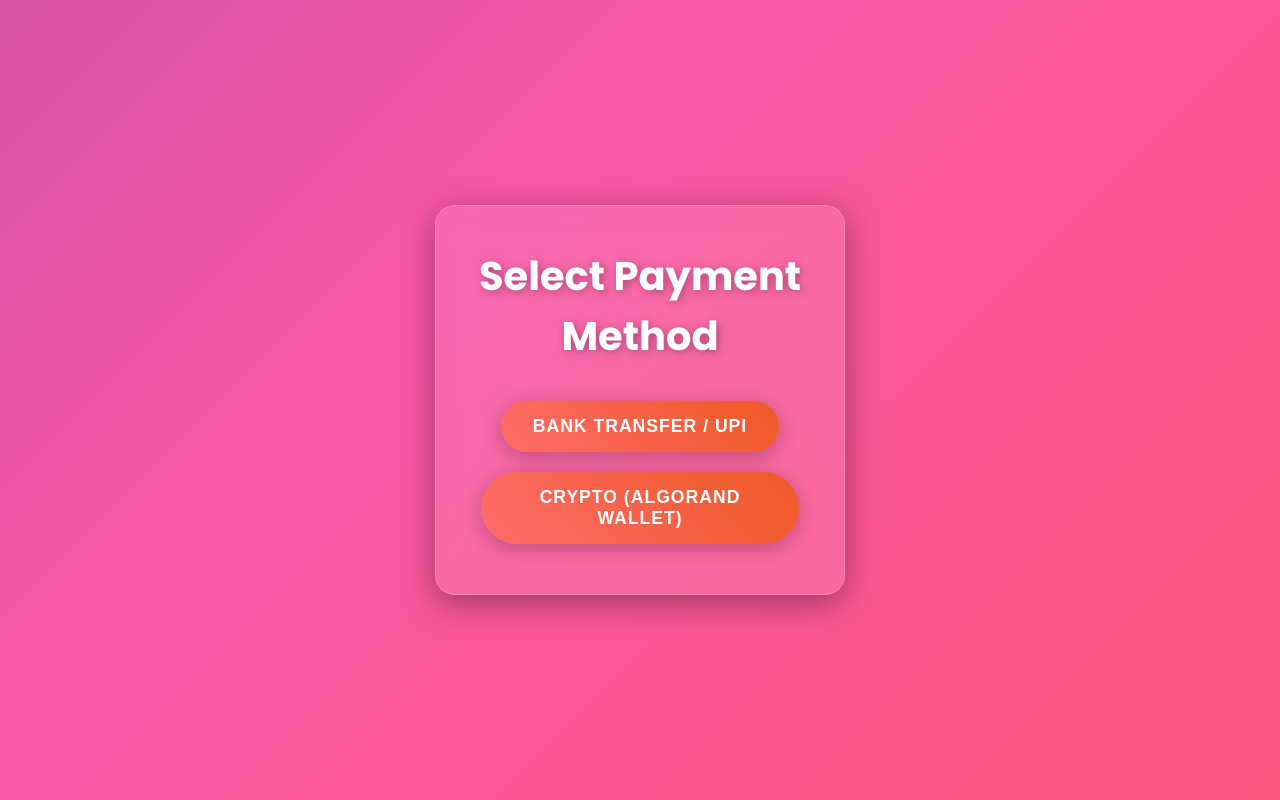
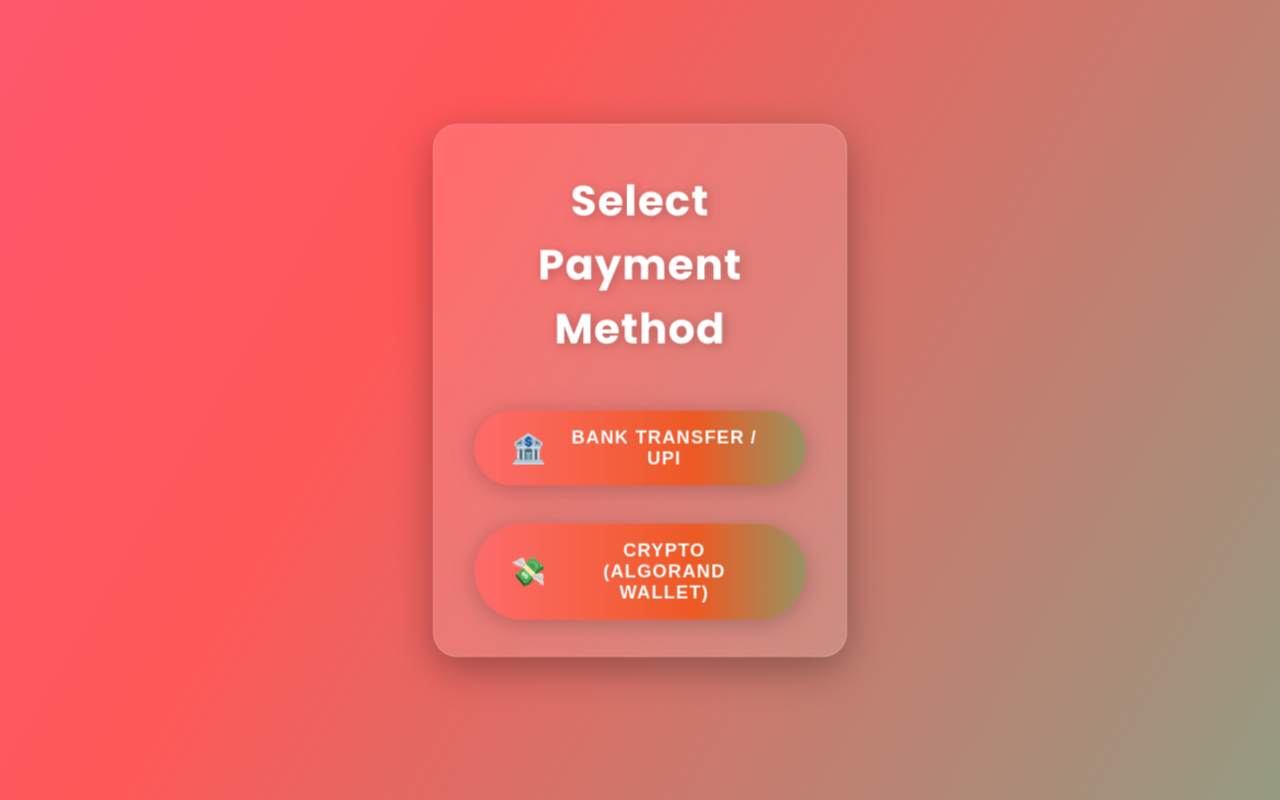
Before and after one commit to Suryadeepsinh-Jadeja/payments_algorand, a React (Vite) app: page / in a window 1280 px wide. Built offline with nearby package versions, Linux system fonts and the light colour scheme; what algosdk would draw is missing.

Commit message:
style: enhance UI with animations and modern design elements

```diff
--- a/src/BankPayment.jsx
+++ b/src/BankPayment.jsx
@@ -3,12 +3,19 @@
 const BankPayment = ({ onBack }) => (
   <div className="glass-container">
     <h1>Bank Transfer / UPI</h1>
-    <p><b>Bank Name:</b> Your Bank Name</p>
-    <p><b>Account Number:</b> 1234567890</p>
-    <p><b>IFSC Code:</b> ABCD0123456</p>
-    <p><b>UPI ID:</b> yourupi@bank</p>
-    {/* Optionally, add a UPI QR code image below */}
-    {/* <img src="/path/to/your/upi-qr.png" alt="UPI QR" style={{maxWidth: 200}} /> */}
+    <div style={{ marginBottom: 24 }}>
+      <p><b>Bank Name:</b> Your Bank Name</p>
+      <p><b>Account Number:</b> 1234567890</p>
+      <p><b>IFSC Code:</b> ABCD0123456</p>
+      <p><b>UPI ID:</b> yourupi@bank</p>
+    </div>
+    {/* Animated QR placeholder */}
+    <div className="qr-pulse" style={{ display: 'inline-block', marginBottom: 24 }}>
+      <div style={{ width: 120, height: 120, background: 'white', borderRadius: 16, display: 'flex', alignItems: 'center', justifyContent: 'center', boxShadow: '0 2px 12px rgba(0,0,0,0.10)' }}>
+        <span style={{ color: '#43cea2', fontWeight: 700, fontSize: 18 }}>UPI QR</span>
+      </div>
+    </div>
+    <br />
     <button onClick={onBack}>Back</button>
   </div>
 );
--- a/src/PaymentOptions.jsx
+++ b/src/PaymentOptions.jsx
@@ -2,9 +2,15 @@
 
 const PaymentOptions = ({ onSelect }) => (
   <div className="glass-container">
-    <h1>Select Payment Method</h1>
-    <button onClick={() => onSelect("bank")}>Bank Transfer / UPI</button>
-    <button onClick={() => onSelect("crypto")}>Crypto (Algorand Wallet)</button>
+    <h1 style={{ marginBottom: 36 }}>Select Payment Method</h1>
+    <div style={{ display: 'flex', flexDirection: 'column', gap: 24 }}>
+      <button style={{ display: 'flex', alignItems: 'center', justifyContent: 'center', gap: 12 }} onClick={() => onSelect("bank")}>
+        <span role="img" aria-label="bank" style={{ fontSize: 28 }}>🏦</span> Bank Transfer / UPI
+      </button>
+      <button style={{ display: 'flex', alignItems: 'center', justifyContent: 'center', gap: 12 }} onClick={() => onSelect("crypto")}>
+        <span role="img" aria-label="crypto" style={{ fontSize: 28 }}>💸</span> Crypto (Algorand Wallet)
+      </button>
+    </div>
   </div>
 );
 
--- a/src/index.css
+++ b/src/index.css
@@ -10,9 +10,9 @@
     sans-serif;
   -webkit-font-smoothing: antialiased;
   -moz-osx-font-smoothing: grayscale;
-  background: linear-gradient(135deg, #667eea, #764ba2, #f857a6, #ff5858);
-  background-size: 400% 400%;
-  animation: gradientAnimation 15s ease infinite;
+  background: linear-gradient(120deg, #667eea, #764ba2, #f857a6, #ff5858, #43cea2, #185a9d);
+  background-size: 600% 600%;
+  animation: gradientAnimation 18s ease-in-out infinite;
   min-height: 100vh;
   display: flex;
   align-items: center;
@@ -22,7 +22,9 @@
 
 @keyframes gradientAnimation {
   0% { background-position: 0% 50%; }
+  25% { background-position: 50% 100%; }
   50% { background-position: 100% 50%; }
+  75% { background-position: 50% 0%; }
   100% { background-position: 0% 50%; }
 }
 
@@ -33,27 +35,39 @@
 }
 
 .glass-container {
-  background: rgba(255, 255, 255, 0.1);
-  backdrop-filter: blur(10px);
-  -webkit-backdrop-filter: blur(10px);
-  border-radius: 20px;
-  border: 1px solid rgba(255, 255, 255, 0.2);
-  padding: 40px;
-  box-shadow: 0 8px 32px 0 rgba(0, 0, 0, 0.37);
+  background: rgba(255, 255, 255, 0.13);
+  backdrop-filter: blur(14px);
+  -webkit-backdrop-filter: blur(14px);
+  border-radius: 24px;
+  border: 1.5px solid rgba(255, 255, 255, 0.22);
+  padding: 44px 32px 36px 32px;
+  box-shadow: 0 12px 40px 0 rgba(0, 0, 0, 0.32);
   color: white;
   text-align: center;
+  animation: floatIn 0.8s cubic-bezier(.68,-0.55,.27,1.55) both, floatY 3.5s ease-in-out infinite;
+}
+
+@keyframes floatIn {
+  0% { opacity: 0; transform: translateY(40px) scale(0.95); }
+  100% { opacity: 1; transform: translateY(0) scale(1); }
+}
+
+@keyframes floatY {
+  0%, 100% { transform: translateY(0) scale(1); }
+  50% { transform: translateY(-10px) scale(1.01); }
 }
 
 h1 {
-  margin-bottom: 25px;
-  font-size: 2.5rem;
+  margin-bottom: 28px;
+  font-size: 2.6rem;
   font-weight: 700;
-  text-shadow: 2px 2px 8px rgba(0,0,0,0.3);
+  text-shadow: 2px 2px 12px rgba(0,0,0,0.22);
+  letter-spacing: 1px;
 }
 
 p {
-  margin-bottom: 25px;
-  font-size: 1rem;
+  margin-bottom: 22px;
+  font-size: 1.08rem;
   font-weight: 400;
   word-break: break-all;
   padding: 0 10px;
@@ -61,29 +75,52 @@
 }
 
 button {
-  background: linear-gradient(45deg, #ff6b6b, #ee5a24);
+  background: linear-gradient(90deg, #ff6b6b, #ee5a24, #43cea2, #185a9d);
+  background-size: 200% 200%;
   color: white;
   border: none;
-  padding: 15px 32px;
-  font-size: 1.1rem;
+  padding: 16px 36px;
+  font-size: 1.13rem;
   font-weight: 600;
   border-radius: 50px;
   cursor: pointer;
-  box-shadow: 0 4px 20px rgba(0, 0, 0, 0.25);
-  transition: all 0.3s ease;
-  margin: 10px 5px;
+  box-shadow: 0 4px 24px rgba(0, 0, 0, 0.22);
+  transition: all 0.25s cubic-bezier(.68,-0.55,.27,1.55), box-shadow 0.2s;
+  margin: 14px 8px 0 8px;
   text-transform: uppercase;
-  letter-spacing: 1px;
+  letter-spacing: 1.2px;
+  position: relative;
+  overflow: hidden;
+}
+
+button:before {
+  content: '';
+  position: absolute;
+  left: 50%;
+  top: 50%;
+  width: 0;
+  height: 0;
+  background: rgba(255,255,255,0.25);
+  border-radius: 100%;
+  transform: translate(-50%, -50%);
+  transition: width 0.4s ease, height 0.4s ease;
+  z-index: 0;
+}
+
+button:hover:before {
+  width: 220%;
+  height: 600%;
 }
 
 button:hover {
-  transform: translateY(-3px) scale(1.05);
-  box-shadow: 0 8px 30px rgba(0, 0, 0, 0.4);
+  background-position: 100% 0;
+  box-shadow: 0 8px 36px rgba(0, 0, 0, 0.32);
+  transform: translateY(-2px) scale(1.04);
 }
 
 button:active {
-  transform: translateY(0) scale(1);
-  box-shadow: 0 4px 15px rgba(0, 0, 0, 0.2);
+  transform: translateY(1px) scale(0.98);
+  box-shadow: 0 2px 10px rgba(0, 0, 0, 0.18);
 }
 
 .spinner {
@@ -100,3 +137,16 @@
   0% { transform: rotate(0deg); }
   100% { transform: rotate(360deg); }
 }
+
+.qr-pulse {
+  display: inline-block;
+  border-radius: 16px;
+  box-shadow: 0 0 0 0 rgba(67, 206, 162, 0.7);
+  animation: pulseQR 1.8s infinite;
+}
+
+@keyframes pulseQR {
+  0% { box-shadow: 0 0 0 0 rgba(67, 206, 162, 0.7); }
+  70% { box-shadow: 0 0 0 18px rgba(67, 206, 162, 0); }
+  100% { box-shadow: 0 0 0 0 rgba(67, 206, 162, 0); }
+}
```
